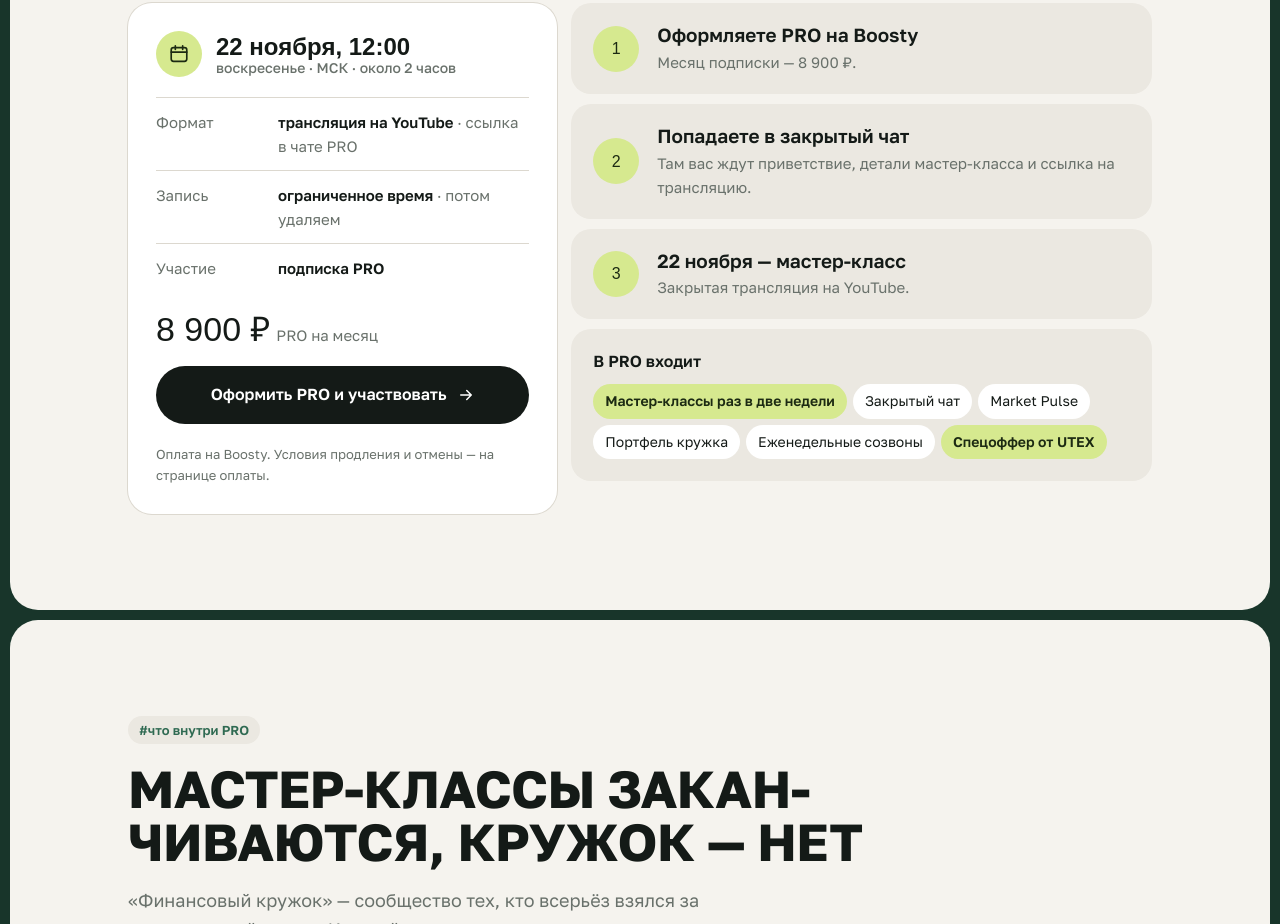
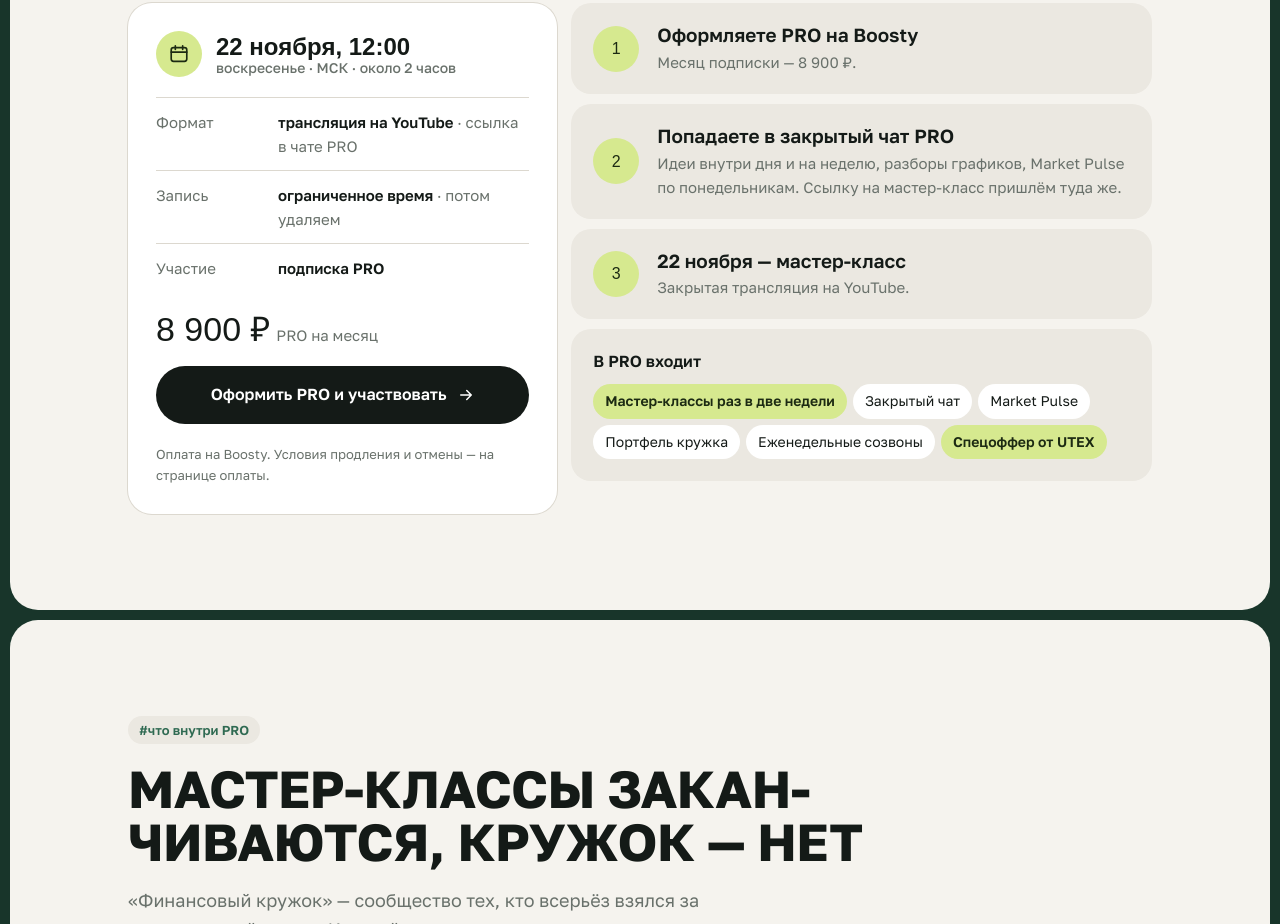
Before and after one commit to Nerunkov/fincircle-landing, a plain HTML site: page index.html in a window 1280 px wide. Shown: the part 4140-5064 px from the top of the page. Drawn offline with Linux system fonts and the light colour scheme; a web font is replaced by a local one.

Commit message:
Шаг 2: что реально внутри чата PRO
Co-Authored-By: Claude Opus 5.5 <noreply@anthropic.com>

```diff
--- a/index.html
+++ b/index.html
@@ -423,7 +423,7 @@ footer .disc{flex-basis:100%;font-size:13px}
       <div class="route">
         <ol>
           <li><span class="ico">1</span><div><h3>Оформляете PRO на Boosty</h3><p>Месяц подписки — 8&nbsp;900&nbsp;₽.</p></div></li>
-          <li><span class="ico">2</span><div><h3>Попадаете в закрытый чат</h3><p>Там вас ждут приветствие, детали мастер-класса и ссылка на трансляцию.</p></div></li>
+          <li><span class="ico">2</span><div><h3>Попадаете в закрытый чат PRO</h3><p>Идеи внутри дня и на неделю, разборы графиков, Market Pulse по понедельникам. Ссылку на мастер-класс пришлём туда же.</p></div></li>
           <li><span class="ico">3</span><div><h3>22 ноября — мастер-класс</h3><p>Закрытая трансляция на YouTube.</p></div></li>
         </ol>
         <div class="incl"><h3>В PRO входит</h3><ul><li class="on">Мастер-классы раз в две недели</li><li>Закрытый чат</li><li>Market Pulse</li><li>Портфель кружка</li><li>Еженедельные созвоны</li><li class="on">Спецоффер от UTEX</li></ul></div>
```
